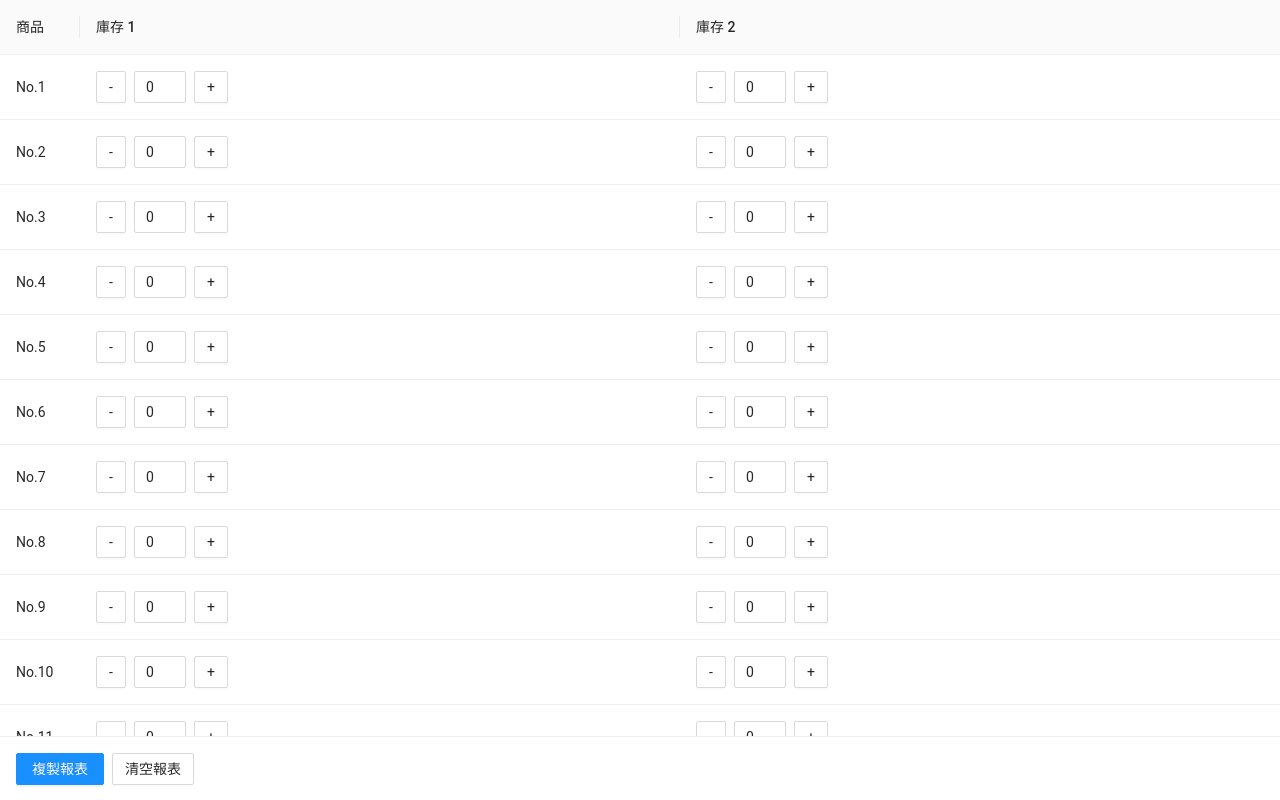
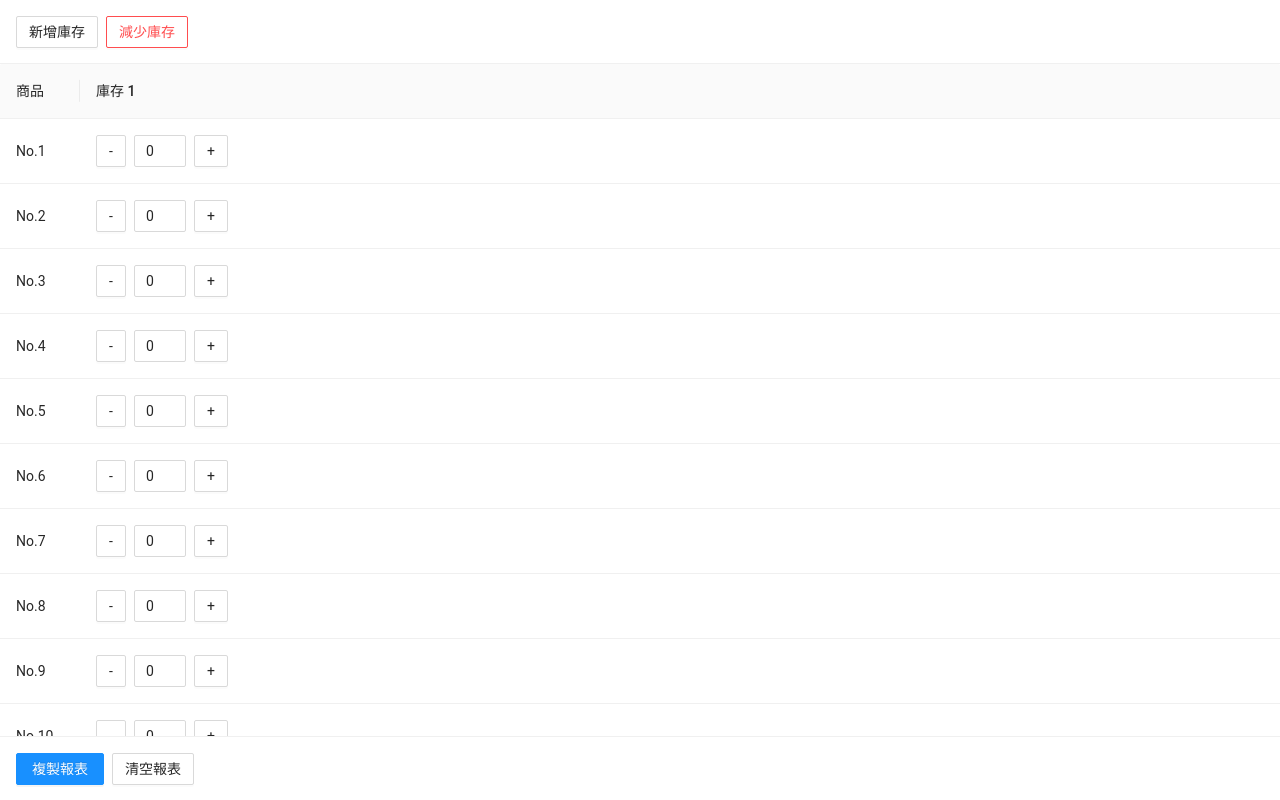
Before and after one commit to harry-chiu/little-helper, a React (Create React App) app: page / in a window 1280 px wide. Built offline with nearby package versions, Linux system fonts and the light colour scheme.

Commit message:
feat: dynamic column

```diff
--- a/package.json
+++ b/package.json
@@ -3,6 +3,7 @@
   "version": "0.1.0",
   "private": true,
   "dependencies": {
+    "@ant-design/icons": "^5.5.2",
     "antd": "^4.24.16",
     "cra-template": "1.2.0",
     "formik": "^2.4.6",
--- a/src/containers/Stock/index.jsx
+++ b/src/containers/Stock/index.jsx
@@ -3,66 +3,87 @@ import { useFormik } from 'formik';
 import { Table, Space, Button, InputNumber } from 'antd';
 import { useWindowSize } from 'react-use';
 import { toast } from 'react-toastify';
-import { Container, FixedBottomBlock } from './styled';
+import {
+  Container,
+  FixedTopBlock,
+  FixedBottomBlock,
+  TableBlock,
+} from './styled';
+
+const getStockId = index => `stock-${index + 1}`;
+
+const getStockTitle = index => `No.${index + 1}`;
+
+const getQuantityId = index => `quantity-${index + 1}`;
 
 const FIELD_NAME = {
   STOCKS: 'stocks',
+  COLUMN_COUNT: 'columnCount',
 };
 
 const INITIAL_VALUES = {
-  stocks: Array(50)
+  stocks: Array(30)
     .fill(0)
     .map((_, index) => ({
-      id: index,
-      title: `No.${index + 1}`,
-      quantity1: 0,
-      quantity2: 0,
+      id: getStockId(index),
+      title: getStockTitle(index),
     })),
+  columnCount: 1,
 };
-
 const Stock = () => {
   const { height: windowHeight } = useWindowSize();
   const formik = useFormik({ initialValues: INITIAL_VALUES });
 
-  const handleQuantity1Add = record => () => {
+  const getStockIndex = stockId =>
+    formik.values.stocks.findIndex(stock => stock.id === stockId);
+
+  const handleQuantityAdd = (record, index) => () => {
+    const stockIndex = getStockIndex(record.id);
+    const quantityId = getQuantityId(index);
+    const value = record[quantityId] || 0;
+    const newValue = value + 1;
     formik.setFieldValue(
-      `${FIELD_NAME.STOCKS}.${record.id}.quantity1`,
-      record.quantity1 + 1,
+      `${FIELD_NAME.STOCKS}.${stockIndex}.${quantityId}`,
+      newValue,
     );
   };
 
-  const handleQuantity1Minus = record => () => {
-    const newValue = record.quantity1 - 1;
+  const handleQuantityMinus = (record, index) => () => {
+    const stockIndex = getStockIndex(record.id);
+    const quantityId = getQuantityId(index);
+    const value = record[quantityId] || 0;
+    const newValue = value - 1;
     formik.setFieldValue(
-      `${FIELD_NAME.STOCKS}.${record.id}.quantity1`,
+      `${FIELD_NAME.STOCKS}.${stockIndex}.${quantityId}`,
       newValue > 0 ? newValue : 0,
     );
   };
 
-  const handleQuantity2Add = record => () => {
+  const handleQuantityChange = (record, index) => newValue => {
+    const stockIndex = getStockIndex(record.id);
+    const quantityId = getQuantityId(index);
     formik.setFieldValue(
-      `${FIELD_NAME.STOCKS}.${record.id}.quantity2`,
-      record.quantity2 + 1,
-    );
-  };
-
-  const handleQuantity2Minus = record => () => {
-    const newValue = record.quantity2 - 1;
-    formik.setFieldValue(
-      `${FIELD_NAME.STOCKS}.${record.id}.quantity2`,
-      newValue > 0 ? newValue : 0,
+      `${FIELD_NAME.STOCKS}.${stockIndex}.${quantityId}`,
+      newValue,
     );
   };
 
   const handleCopyReportText = () => {
-    const stocks = formik.values.stocks?.filter(
-      stock => stock.quantity1 || stock.quantity2,
+    const stocks = formik.values.stocks?.filter(stock =>
+      Array(formik.values.columnCount)
+        .fill(0)
+        .some((_, index) => stock[getQuantityId(index)] > 0),
     );
-    const reportText = stocks.reduce(
-      (text, stock) =>
-        (text += `${stock.title}: ${stock.quantity1} + ${stock.quantity2}\n`),
-      '',
+    const reportText = stocks.reduce((text, stock) => {
+      return (
+        (text +=
+          `${stock.title}: ` +
+          Array(formik.values.columnCount)
+            .fill(0)
+            .map((_, index) => `${stock[getQuantityId(index)] || 0}`)
+            .join(' + ')) + '\n'
       );
+    }, '');
     navigator.clipboard.writeText(reportText).then(() => {
       toast.success('報表已複製到剪貼簿');
     });
@@ -79,38 +100,81 @@ const Stock = () => {
       title: '商品',
       width: 80,
     },
-    {
-      key: 'stock-1',
-      title: '庫存 1',
+    ...Array(formik.values.columnCount)
+      .fill(0)
+      .map((_, index) => ({
+        key: getStockId(index),
+        title: `庫存 ${index + 1}`,
         render: record => (
           <Space>
-          <Button onClick={handleQuantity1Minus(record)}>-</Button>
-          <InputNumber min={0} value={record.quantity1} />
-          <Button onClick={handleQuantity1Add(record)}>+</Button>
+            <Button onClick={handleQuantityMinus(record, index)}>-</Button>
+            <InputNumber
+              min={0}
+              value={record[getQuantityId(index)] || 0}
+              onChange={handleQuantityChange(record, index)}
+            />
+            <Button onClick={handleQuantityAdd(record, index)}>+</Button>
           </Space>
         ),
-    },
-    {
-      key: 'stock-2',
-      title: '庫存 2',
-      render: record => (
-        <Space>
-          <Button onClick={handleQuantity2Minus(record)}>-</Button>
-          <InputNumber min={0} value={record.quantity2} />
-          <Button onClick={handleQuantity2Add(record)}>+</Button>
-        </Space>
-      ),
-    },
+      })),
   ];
+
+  React.useEffect(() => {
+    formik.setFieldValue(
+      FIELD_NAME.STOCKS,
+      formik.values.stocks.map(stock => {
+        const newStock = { ...stock };
+        Array(formik.values.quantityCount)
+          .fill(0)
+          .forEach((_, index) => {
+            const quantityId = getQuantityId(index);
+            newStock[quantityId] = newStock[quantityId] || 0;
+          });
+        return newStock;
+      }),
+    );
+    // eslint-disable-next-line react-hooks/exhaustive-deps
+  }, [formik.values.quantityCount]);
 
   return (
     <Container>
+      <FixedTopBlock>
+        <Space>
+          <Button
+            onClick={() => {
+              formik.setFieldValue(
+                FIELD_NAME.COLUMN_COUNT,
+                formik.values.columnCount + 1,
+              );
+            }}
+          >
+            新增庫存
+          </Button>
+
+          <Button
+            danger
+            onClick={() => {
+              if (formik.values.columnCount > 1) {
+                formik.setFieldValue(
+                  FIELD_NAME.COLUMN_COUNT,
+                  formik.values.columnCount - 1,
+                );
+              }
+            }}
+          >
+            減少庫存
+          </Button>
+        </Space>
+      </FixedTopBlock>
+
+      <TableBlock>
         <Table
           columns={columns}
           dataSource={formik.values.stocks}
           pagination={false}
           scroll={{ y: windowHeight - 64 - 55 }}
         />
+      </TableBlock>
 
       <FixedBottomBlock>
         <Space>
--- a/src/containers/Stock/styled.js
+++ b/src/containers/Stock/styled.js
@@ -1,6 +1,9 @@
 import styled from 'styled-components';
 
 export const Container = styled.div`
+  max-height: 100%;
+  overflow: hidden;
+
   .ant-input-number {
     width: 52px !important;
   }
@@ -8,6 +11,19 @@ export const Container = styled.div`
   .ant-btn-default {
     padding: 4px 12px;
   }
+`;
+
+export const FixedTopBlock = styled.div`
+  position: fixed;
+  top: 0;
+  left: 0;
+  display: flex;
+  align-items: center;
+  padding: 0 16px;
+  width: 100%;
+  height: 64px;
+  background: #ffffff;
+  border-bottom: 1px solid #f0f0f0;
 `;
 
 export const FixedBottomBlock = styled.div`
@@ -22,3 +38,8 @@ export const FixedBottomBlock = styled.div`
   background: #ffffff;
   border-top: 1px solid #f0f0f0;
 `;
+
+export const TableBlock = styled.div`
+  padding-top: 64px;
+  height: calc(100% - 64px);
+`;
```
Also changed, not shown: 1 other file (tests, documents, lock files or other folders). Lines whose indentation alone changed are shown as unchanged.
